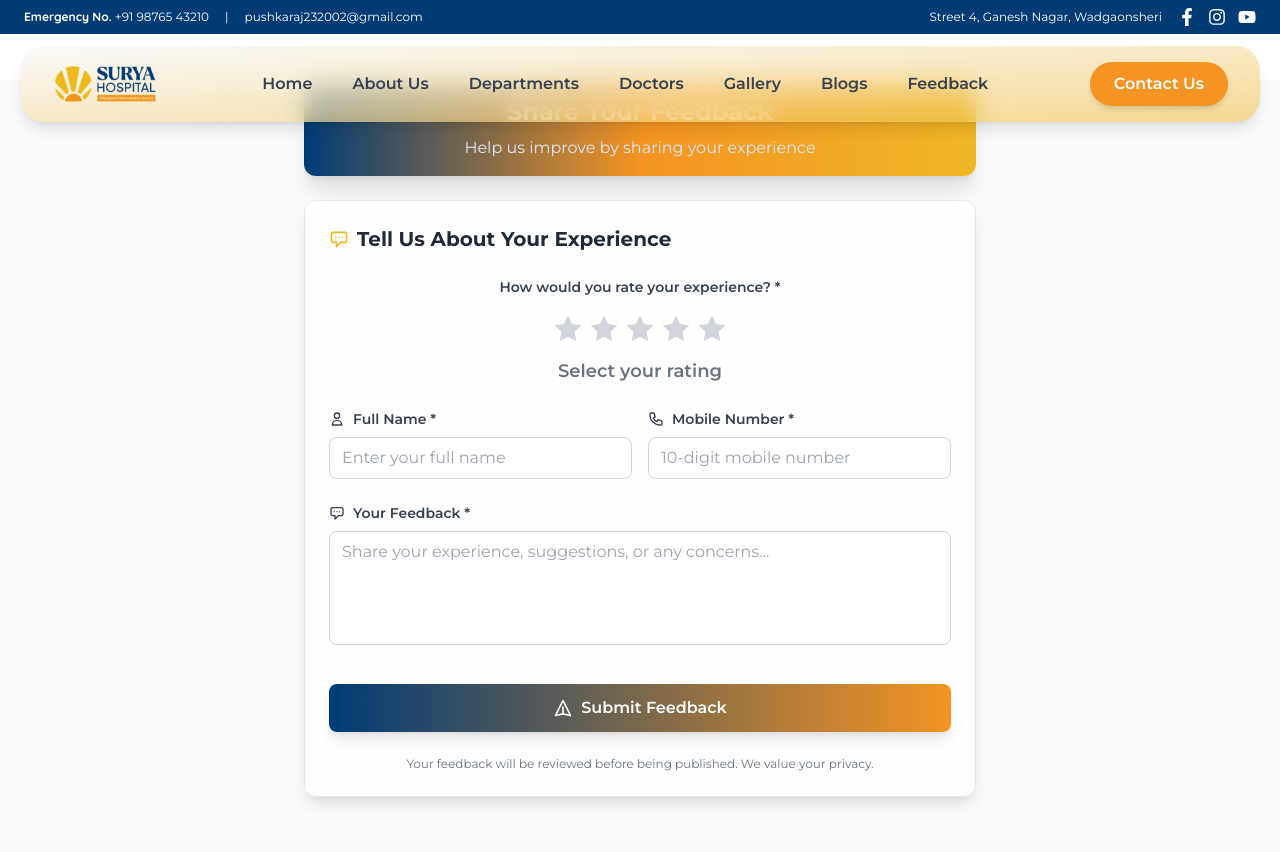
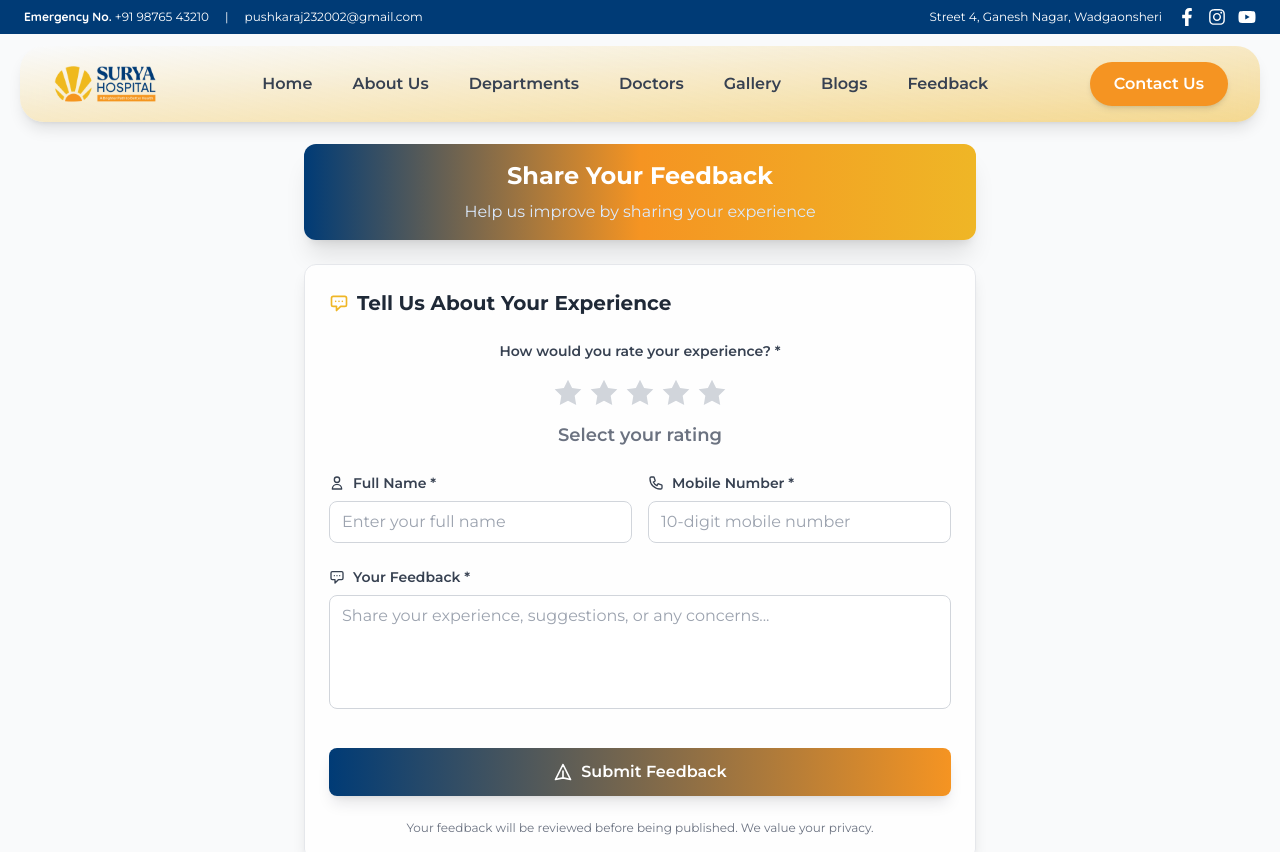
Before and after one commit to pushkaraj23/Surya_Hospital_Web, a React (Vite) app: page /#/feedback in a window 1280 px wide. Shown: the top 852 px of the page. Built offline with nearby package versions, Linux system fonts and the light colour scheme.

Commit message:
padding top

```diff
--- a/src/components/Feedback Form/FeedbackForm.jsx
+++ b/src/components/Feedback Form/FeedbackForm.jsx
@@ -457,7 +457,7 @@ const FeedbackForm = () => {
   }
 
   return (
-    <div className="w-full max-w-2xl mx-auto my-20">
+    <div className="w-full max-w-2xl mx-auto pt-36 mb-12">
       {/* Header Banner */}
       <div className="bg-gradient-to-r from-primary via-secondary to-accent px-6 py-4 rounded-xl shadow-xl text-center mb-6">
         <h1 className="text-2xl font-bold text-white mb-2">
--- a/src/layout/Header.jsx
+++ b/src/layout/Header.jsx
@@ -107,12 +107,13 @@ const Header = () => {
 
       {/* 🔻 Mobile Menu */}
       <div
+
         className={`md:hidden bg-white/75 backdrop-blur-md shadow-xl rounded-3xl mx-5 mt-2 py-7 px-6
           transition-all duration-400 overflow-hidden
           ${mobileOpen ? "max-h-[420px] opacity-100" : "max-h-0 opacity-0"}
         `}
       >
-        <ul className="flex flex-col gap-5 text-gray-700 font-semibold">
+        <ul className="flex flex-col gap-5 text-gray-700 items-center font-semibold">
           <NavItem name="Home" path="/" mobile onClick={closeMobileMenu} />
           <NavItem name="About Us" path="/about" mobile onClick={closeMobileMenu} />
           <NavItem
@@ -145,7 +146,7 @@ const Header = () => {
           <Link
             path="/contact"
             onClick={closeMobileMenu}
-            className="bg-secondary text-white py-2.5 rounded-full text-center font-semibold hover:bg-accent transition"
+            className="bg-secondary text-white py-2.5 px-7 rounded-full text-center font-semibold hover:bg-accent transition"
           >
             Contact Us
           </Link>
```
